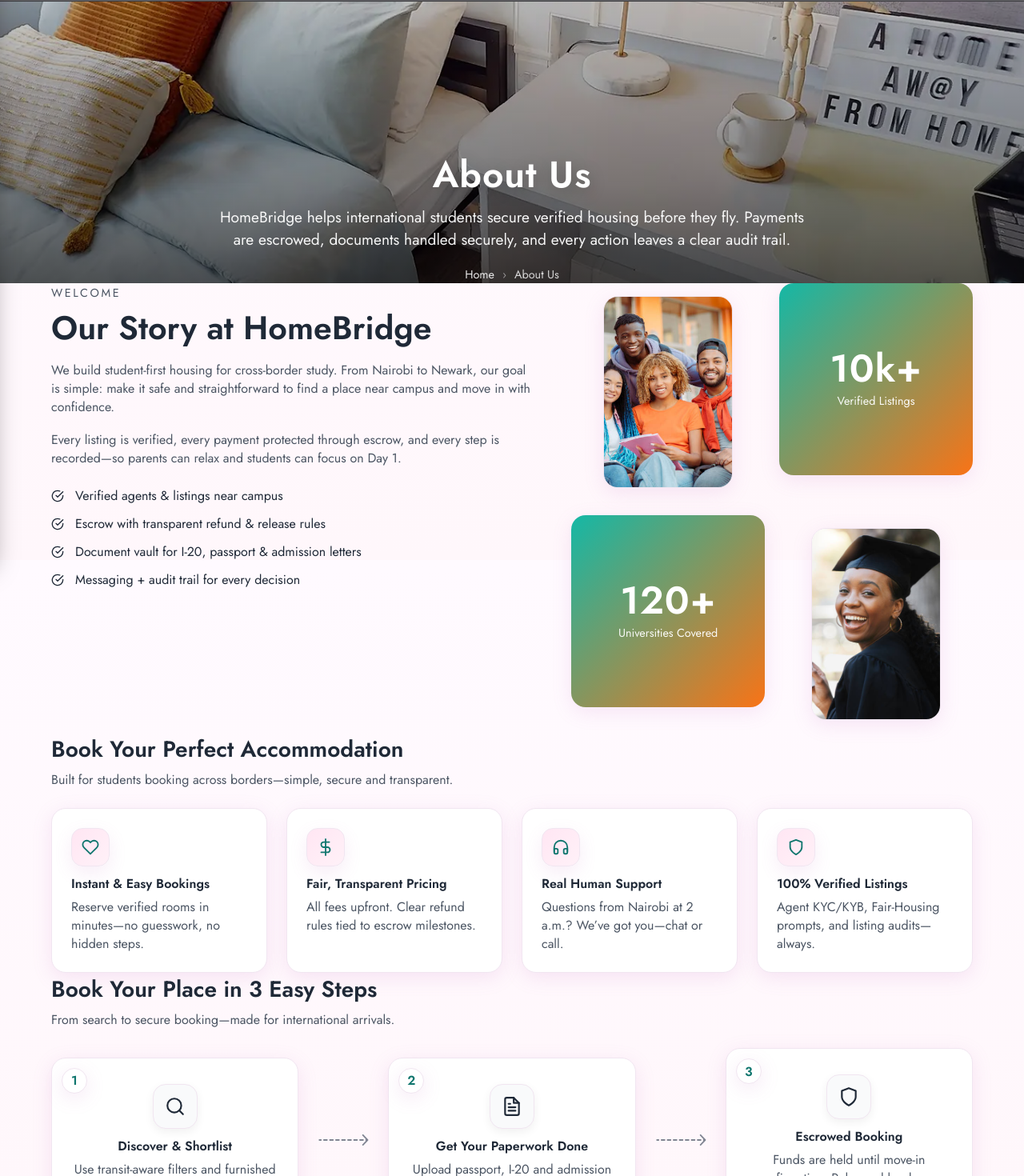
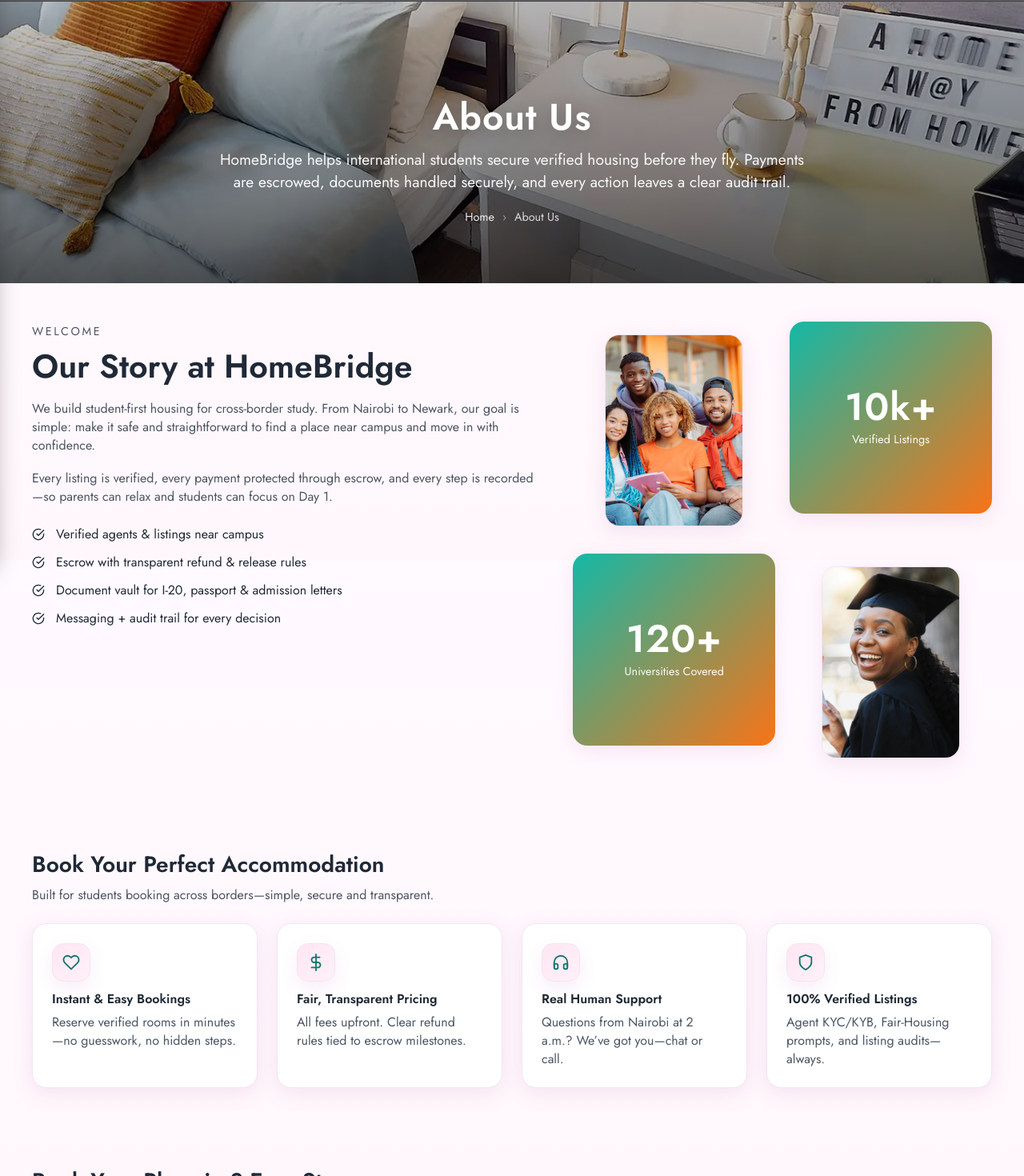
Before and after one commit to JOHNINDAKWA/HomeBridge, a React (Vite) app: page /about in a window 1280 px wide. Shown: the part 100-1570 px from the top of the page at 80% size. Built offline with nearby package versions, Linux system fonts and the light colour scheme.

Commit message:
next changes

```diff
--- a/src/App.jsx
+++ b/src/App.jsx
@@ -25,10 +25,12 @@
 
 import "./index.css";
 import AppDetail from "./pages/Agent/Applications/AppDetail/AppDetail.jsx";
+import ScrollToTop from "./components/ScrollToTop.jsx";
 
 export default function App() {
   return (
     <div className="app">
+         <ScrollToTop />
       <Header />
       <main>
         <Routes>
--- /dev/null
+++ b/src/components/ScrollToTop.jsx
@@ -0,0 +1,21 @@
+// src/components/ScrollToTop.jsx
+import { useEffect } from 'react';
+import { useLocation } from 'react-router-dom';
+
+const ScrollToTop = () => {
+  const { pathname } = useLocation();
+
+  useEffect(() => {
+    // "document.documentElement.scrollTo" is the modern way to scroll to top.
+    // "window.scrollTo" can also be used, but document.documentElement is preferred.
+    document.documentElement.scrollTo({
+      top: 0,
+      left: 0,
+      behavior: 'instant'
+    });
+  }, [pathname]); // Re-run this effect whenever the pathname changes
+
+  return null; // This component doesn't render anything visible
+};
+
+export default ScrollToTop;
--- a/src/pages/About/About.css
+++ b/src/pages/About/About.css
@@ -3,6 +3,12 @@
 
 /* ========= WRAPPER ========= */
 .ab-wrap { background: transparent; }
+
+.containered {
+  max-width: 1200px;
+  margin: 0 auto;
+  padding: 0 var(--space-5);
+}
 
 /* ========= HERO ========= */
 .ab-hero {
--- a/src/pages/About/About.jsx
+++ b/src/pages/About/About.jsx
@@ -33,7 +33,7 @@
         role="img"
         aria-label="About HomeBridge"
       >
-        <div className="container ab-hero__inner">
+        <div className="containered ab-hero__inner">
           <h1 className="ab-hero__title">About Us</h1>
           <p className="ab-hero__sub">
             HomeBridge helps international students secure verified housing before they fly.
@@ -52,7 +52,7 @@
       </section>
 
       {/* ========== STORY / STATS (2-column) ========== */}
-      <section className="container ab-body">
+      <section className="containered ab-body">
         <div className="ab-grid">
           {/* LEFT: copy */}
           <article className="ab-copy">
@@ -114,7 +114,7 @@
 {/* =========================
     “Book Your Perfect Accommodation” (feature row)
    ========================= */}
-<section className="container ab-features">
+<section className="containered ab-features">
   <header className="ab-sechead">
     <h3 className="ab-h3">Book Your Perfect Accommodation</h3>
     <p className="ab-sub">
@@ -159,7 +159,7 @@
 
 
       {/* ========== 3 EASY STEPS (with arrow images) ========== */}
-      <section className="container ab-steps">
+      <section className="containered ab-steps">
         <header className="ab-sechead">
           <h3 className="ab-h3">Book Your Place in 3 Easy Steps</h3>
           <p className="ab-sub">From search to secure booking—made for international arrivals.</p>
@@ -202,7 +202,7 @@
       </section>
 
       {/* ========== PROMOS: Agents & Students ========== */}
-      <section className="container ab-promos">
+      <section className="containered ab-promos">
         <div
           className="ab-promo ab-promo--left card"
           style={{ backgroundImage: `url(${agentImg})` }}
```
Also changed, not shown: vercel.json (added).
